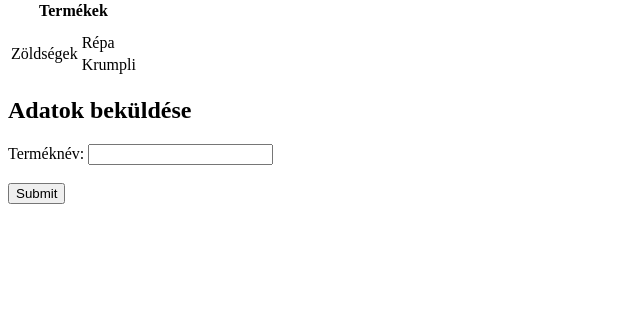
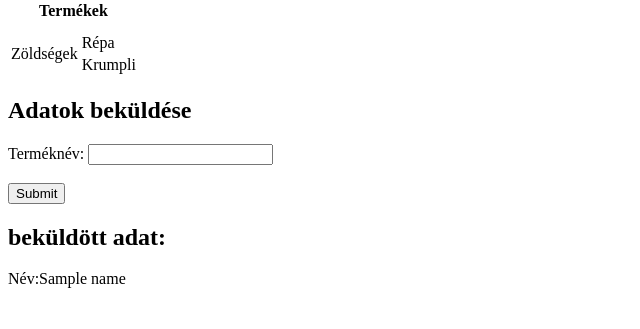
Before and after one commit to szellevente/24_10_08_Szel_Levente_Not, a Flask app: template templates/index.html in a window 1280 px wide. Shown: the part 294-623 px from the top of the page, without its empty margins (0-640 px from the left). Run offline with Flask 3, Linux system fonts and the light colour scheme; the template is opened without the code that fills it: most values are stand-ins (such as "Sample title", 1, 10 or a date in 2020).

Commit message:
Update files

```diff
--- a/app.py
+++ b/app.py
@@ -1,12 +1,15 @@
-from flask import Flask
+from flask import Flask, render_template, request
 
 app = Flask(__name__)
 
 
-@app.route('/')
+@app.route('/', methods=['GET','POST'])
 def index():
-    return render.template('index.html', name=name)
+    name = None
+    if request.method=="POST":
+        name = request.form.get('porduct_name')
+    return render_template('index.html', name=name)
 
 
-    if __name__== "__main__":
-        app.run(debug=True)
+if __name__== "__main__":
+    app.run(debug=True)
--- a/templates/index.html
+++ b/templates/index.html
@@ -63,6 +63,9 @@
     <input type="text" id="porduct_name" name="porduct_name"><br><br>
     <button type="submit" value="Submit">Submit </button>
   </form>
-
+{% if name %}
+    <h2>beküldött adat:</h2>
+    <p>Név:{{name}}</p>
+{% endif %}
 </body>
 </html>
```
